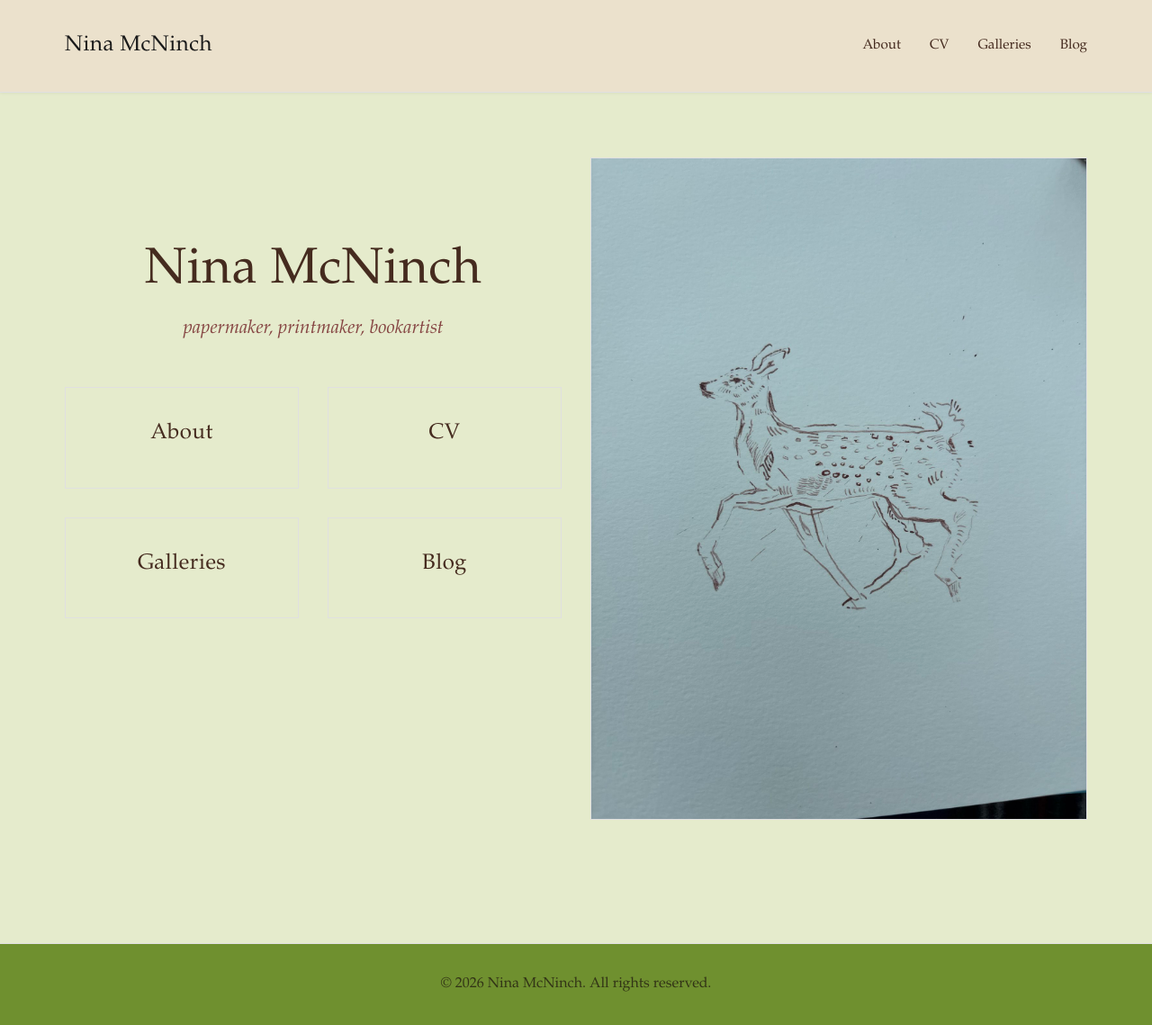
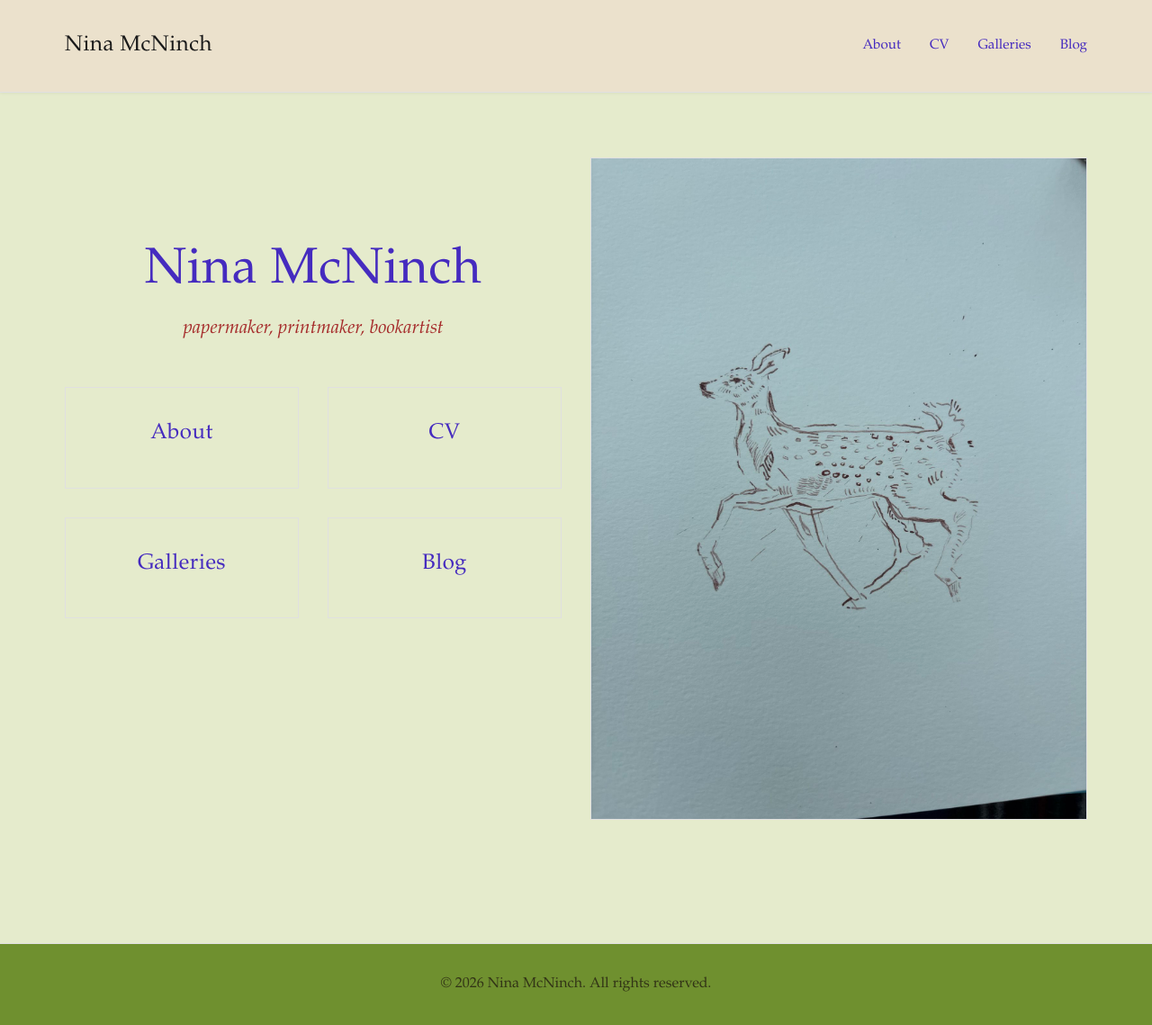
Before and after one commit to ninaisabee/artweb, a Jekyll site: the page built from index.md, in a window 1280 px wide and 1139 px high. Shown: the whole window at 90% size. Built offline with Jekyll 4.4.1, drawn with Linux system fonts in a browser that asks for light colours.

Commit message:
Update main.css

```diff
--- a/assets/css/main.css
+++ b/assets/css/main.css
@@ -8,8 +8,8 @@ layout: null
   --light-bg: #e5ebcc;
   --header-bg: #ebe1cc;
   --border: #e0e0e0;
-  --text: #452B1F;
-  --text-light: #854442;
+  --text: #452Bbf;
+  --text-light: #a52a2a;
 }
 
 * {
```
